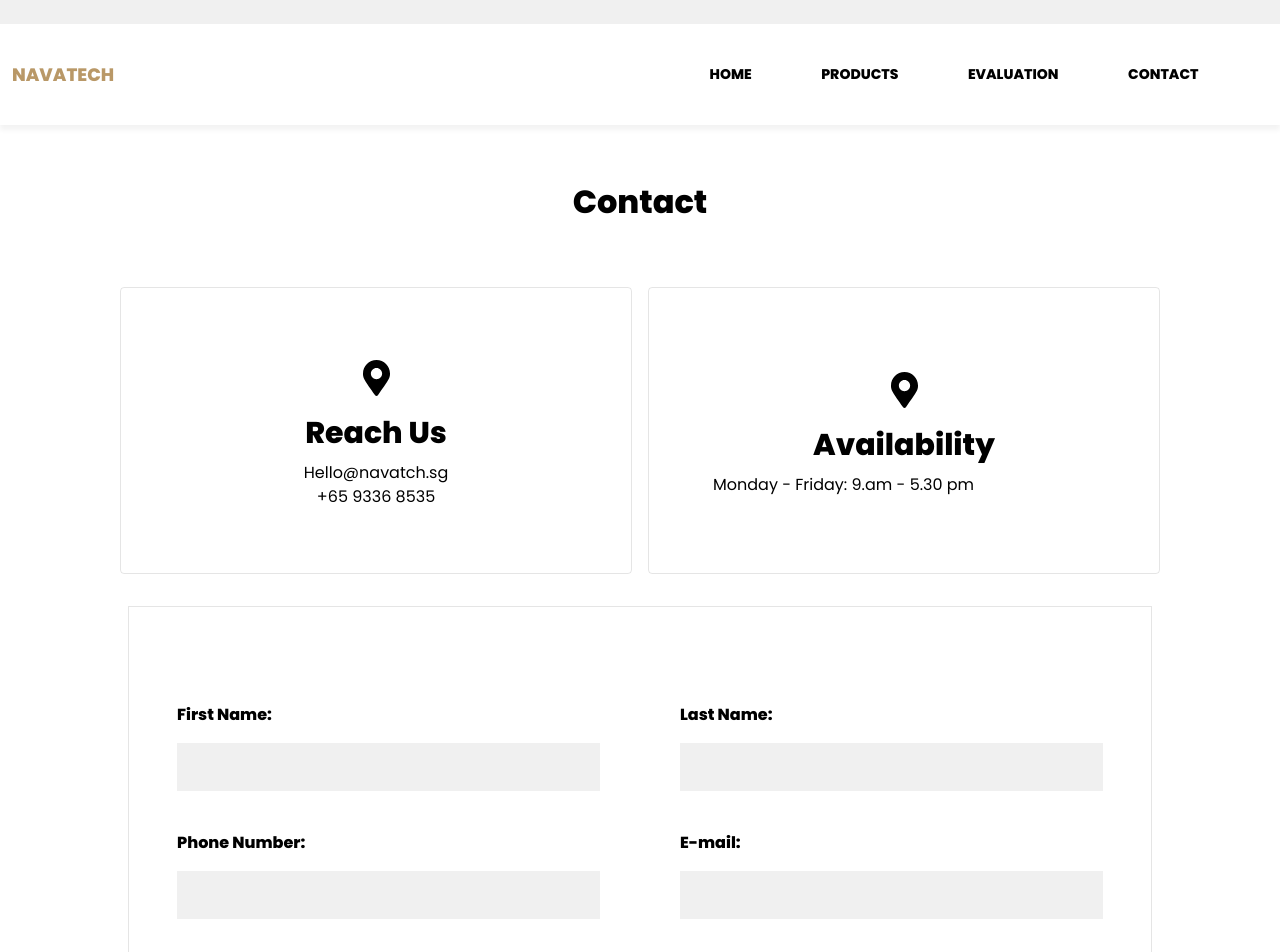
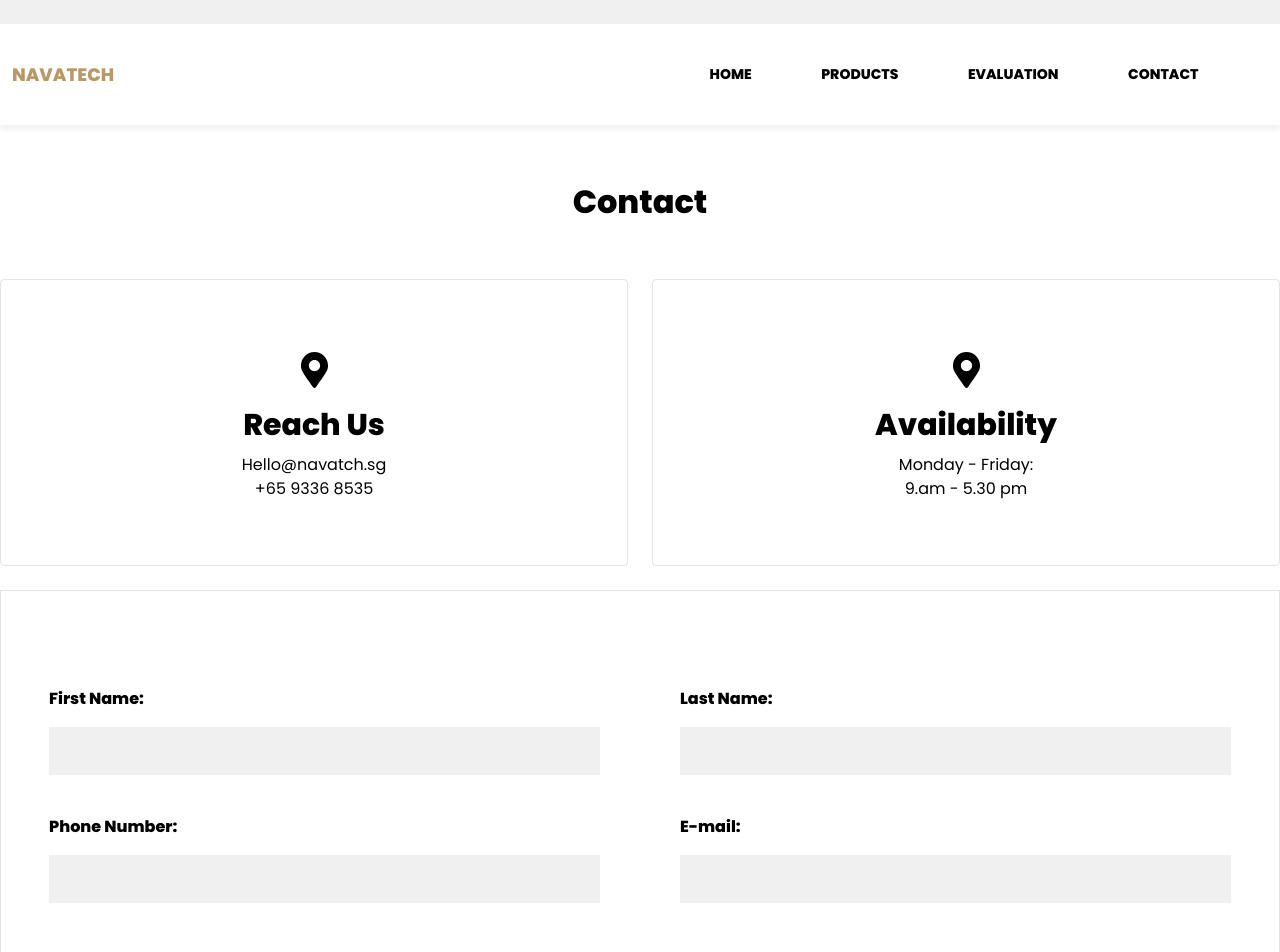
Before and after one commit to aatauil/Navatech-frontend, a React (Create React App) app: page /Contact in a window 1280 px wide. Shown: the top 952 px of the page. Built offline with nearby package versions, Linux system fonts and the light colour scheme.

Commit message:
Contact page ready

```diff
--- a/src/Routes/Contact.js
+++ b/src/Routes/Contact.js
@@ -4,11 +4,10 @@ import { faMapMarkerAlt , faArrowsAltH} from "@fortawesome/free-solid-svg-icons"
 
 function Contact() {
     return (
-        <div>
+        <div className="my-6 container m-auto">
              <h1 className="h1-title my-12">Contact</h1>
-
-             <div className="flex justify-center flex-wrap">
-                 <div className="flex justify-around m-2 flex-col border rounded p-16 w-2/5 border-black">
+            <div className="grid gap-2 md:gap-6 grid-cols-none md:grid-cols-2 ">
+                 <div className="border rounded  w-full border-black p-16 flex flex-col justify-center align-center">
                  <span className=" text-4xl text-center"><FontAwesomeIcon  icon={faMapMarkerAlt}/></span>
                     <h2 className="h2-title">Reach Us</h2>
                     <div>
@@ -16,15 +15,14 @@ function Contact() {
                         <p className="text-center">+65 9336 8535</p>
                     </div>
                  </div>
-                 <div className="border rounded w-2/5 m-2 border-black p-16 flex flex-col justify-center align-center">
+                 <div className="border rounded  w-full border-black p-16 flex flex-col justify-center align-center">
                      <span className=" text-4xl text-center"><FontAwesomeIcon  icon={faMapMarkerAlt}/></span>
 
                     <h2 className="h2-title">Availability</h2>
-                    <p>Monday - Friday: 9.am - 5.30 pm</p>
-                 </div>
-             </div>
-             <article className="mt-6 border p-12 border-black w-4/5 m-auto">
-                     <div className="grid grid-flow-row grid-cols-1 md:grid-cols-2 col-gap-20 py-6">
+                    <p className="text-center">Monday - Friday: <br></br> 9.am - 5.30 pm</p>
+                </div>
+                <article className=" border w-full p-12 border-black row-span-2 col-span-1 md:col-span-2 m-auto mb-16">
+                    <div className="grid  grid-cols-1 md:grid-cols-2 col-gap-20 py-6">
                         <div className="mt-6">
                                 <label className="font-bold" for="first-name">First Name:</label>
                                 <div className="my-4">
@@ -62,6 +60,7 @@ function Contact() {
                      <input type="submit" className=" px-24 py-4 bg-blue text-white font-bold"></input>
                      </div>
                 </article>
+                </div>
         </div>
     )
 }
```
